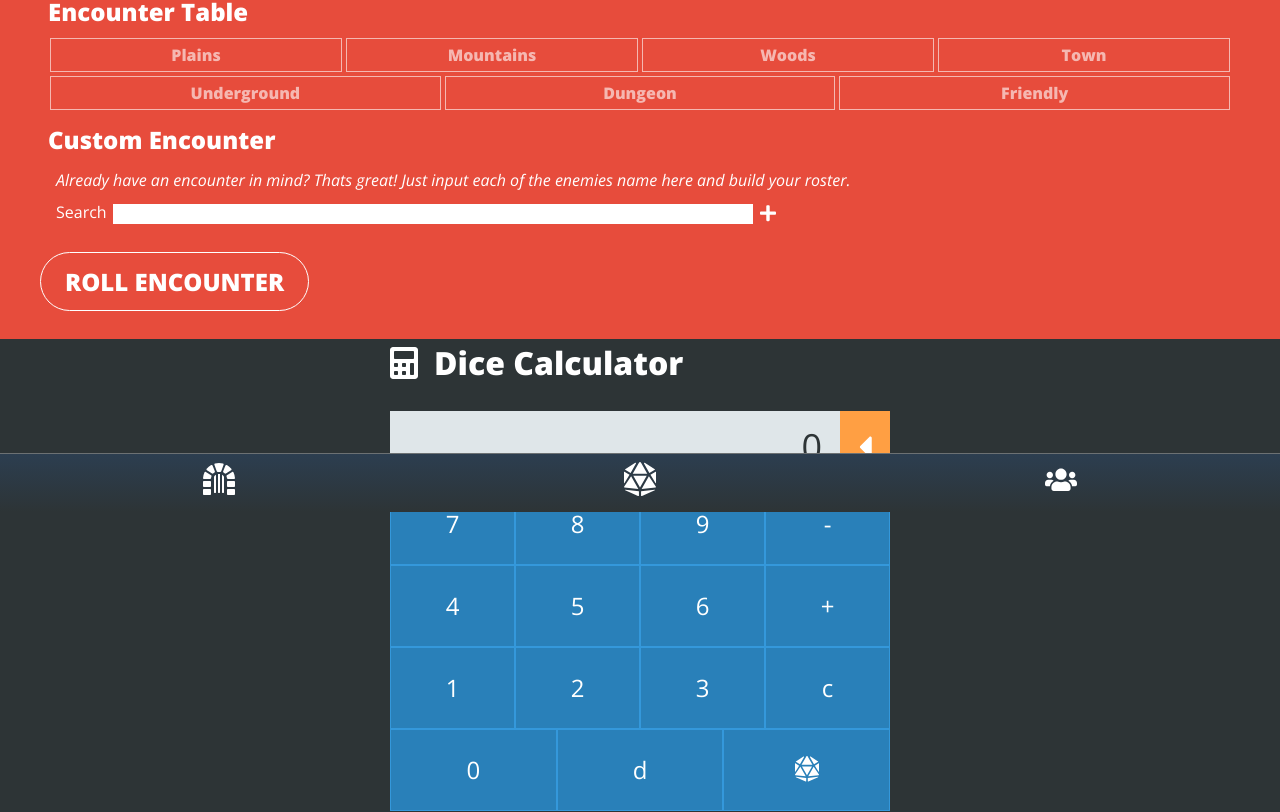
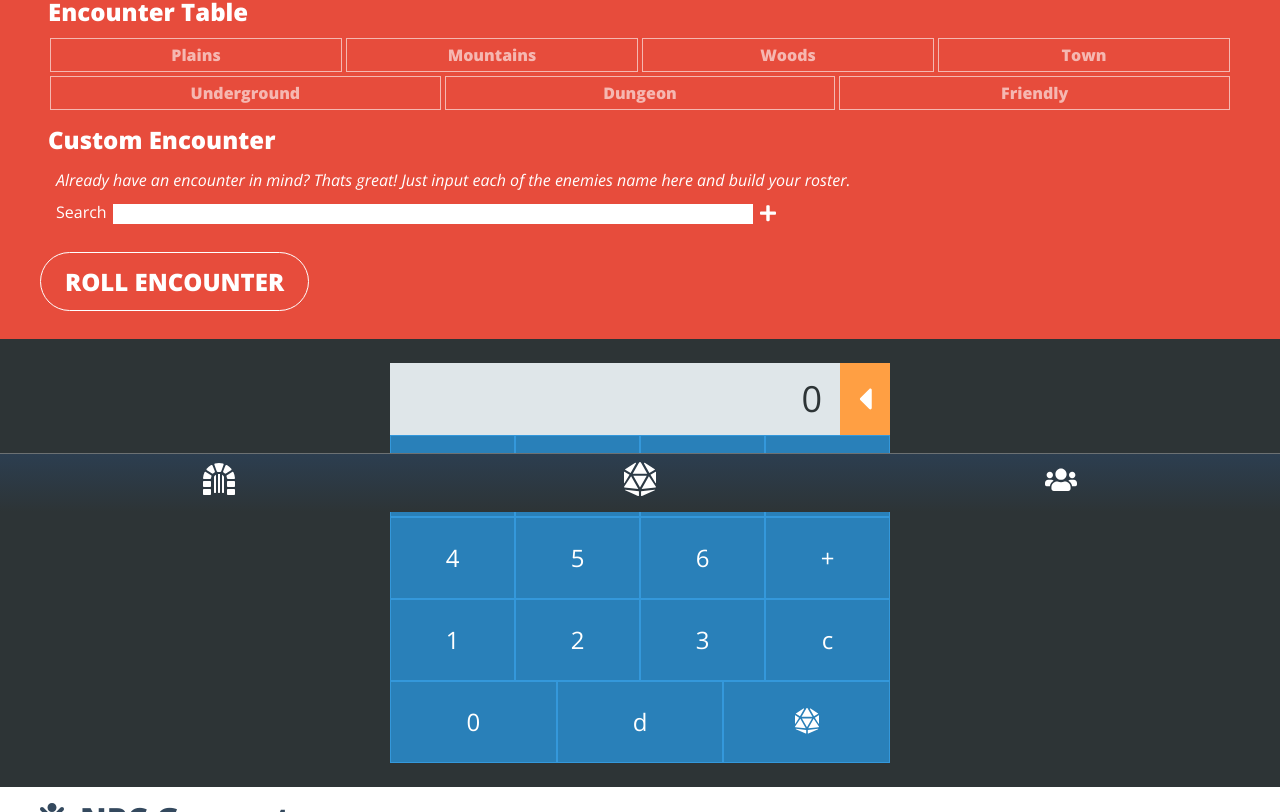
Before and after one commit to getHashSet/dm_helper, a React (Create React App) app in the folder client/: page /dm in a window 1280 px wide. Shown: the part 288-1100 px from the top of the page. Built offline with nearby package versions, Linux system fonts and the light colour scheme.

Commit message:
Update DiceCalculator.jsx

```diff
--- a/client/src/components/DiceCalculator/DiceCalculator.jsx
+++ b/client/src/components/DiceCalculator/DiceCalculator.jsx
@@ -333,16 +333,8 @@ export default function RollToHit() {
     //   RETURN   //
     // ========== //
     return (
-        <React.Fragment>
             <StyledSection>
                 <StyledFrame>
-                    <h2>
-                        <svg aria-hidden="true" focusable="false" data-prefix="fas" data-icon="calculator" className="svg-inline--fa fa-calculator fa-w-14" role="img" xmlns="http://www.w3.org/2000/svg" viewBox="0 0 448 512"><path fill="currentColor" d="M400 0H48C22.4 0 0 22.4 0 48v416c0 25.6 22.4 48 48 48h352c25.6 0 48-22.4 48-48V48c0-25.6-22.4-48-48-48zM128 435.2c0 6.4-6.4 12.8-12.8 12.8H76.8c-6.4 0-12.8-6.4-12.8-12.8v-38.4c0-6.4 6.4-12.8 12.8-12.8h38.4c6.4 0 12.8 6.4 12.8 12.8v38.4zm0-128c0 6.4-6.4 12.8-12.8 12.8H76.8c-6.4 0-12.8-6.4-12.8-12.8v-38.4c0-6.4 6.4-12.8 12.8-12.8h38.4c6.4 0 12.8 6.4 12.8 12.8v38.4zm128 128c0 6.4-6.4 12.8-12.8 12.8h-38.4c-6.4 0-12.8-6.4-12.8-12.8v-38.4c0-6.4 6.4-12.8 12.8-12.8h38.4c6.4 0 12.8 6.4 12.8 12.8v38.4zm0-128c0 6.4-6.4 12.8-12.8 12.8h-38.4c-6.4 0-12.8-6.4-12.8-12.8v-38.4c0-6.4 6.4-12.8 12.8-12.8h38.4c6.4 0 12.8 6.4 12.8 12.8v38.4zm128 128c0 6.4-6.4 12.8-12.8 12.8h-38.4c-6.4 0-12.8-6.4-12.8-12.8V268.8c0-6.4 6.4-12.8 12.8-12.8h38.4c6.4 0 12.8 6.4 12.8 12.8v166.4zm0-256c0 6.4-6.4 12.8-12.8 12.8H76.8c-6.4 0-12.8-6.4-12.8-12.8V76.8C64 70.4 70.4 64 76.8 64h294.4c6.4 0 12.8 6.4 12.8 12.8v102.4z"></path></svg>
-                        Dice Calculator
-                    </h2>
-
-                    {/* <StyledButton onClick={() => {quickRoll(20)}}>d20</StyledButton> */}
-
                     <STyledDiceCalculator>
                         <div className="frame">
                             <div id="output" className="output">
@@ -397,7 +389,6 @@ export default function RollToHit() {
 
                 </StyledFrame>
             </StyledSection>
-        </React.Fragment>
     )
 }
 
@@ -449,6 +440,9 @@ const StyledCalcRow = styled.ul`
 `;
 
 const StyledFrame = styled.div`
+    width: 100%;
+    margin: 0;
+    padding: 0;
     max-width: 1200px;
 
     h2 {
```
